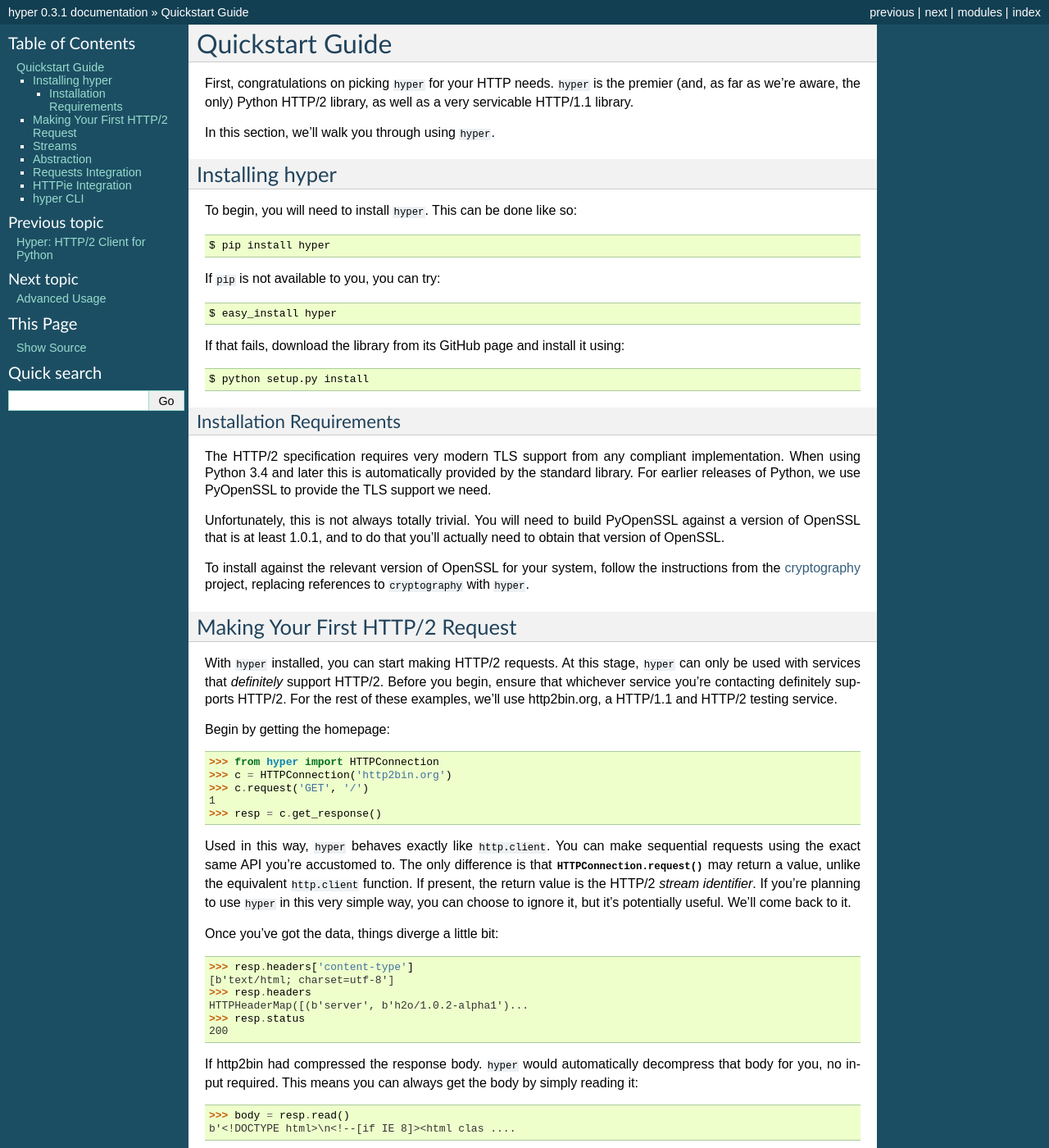
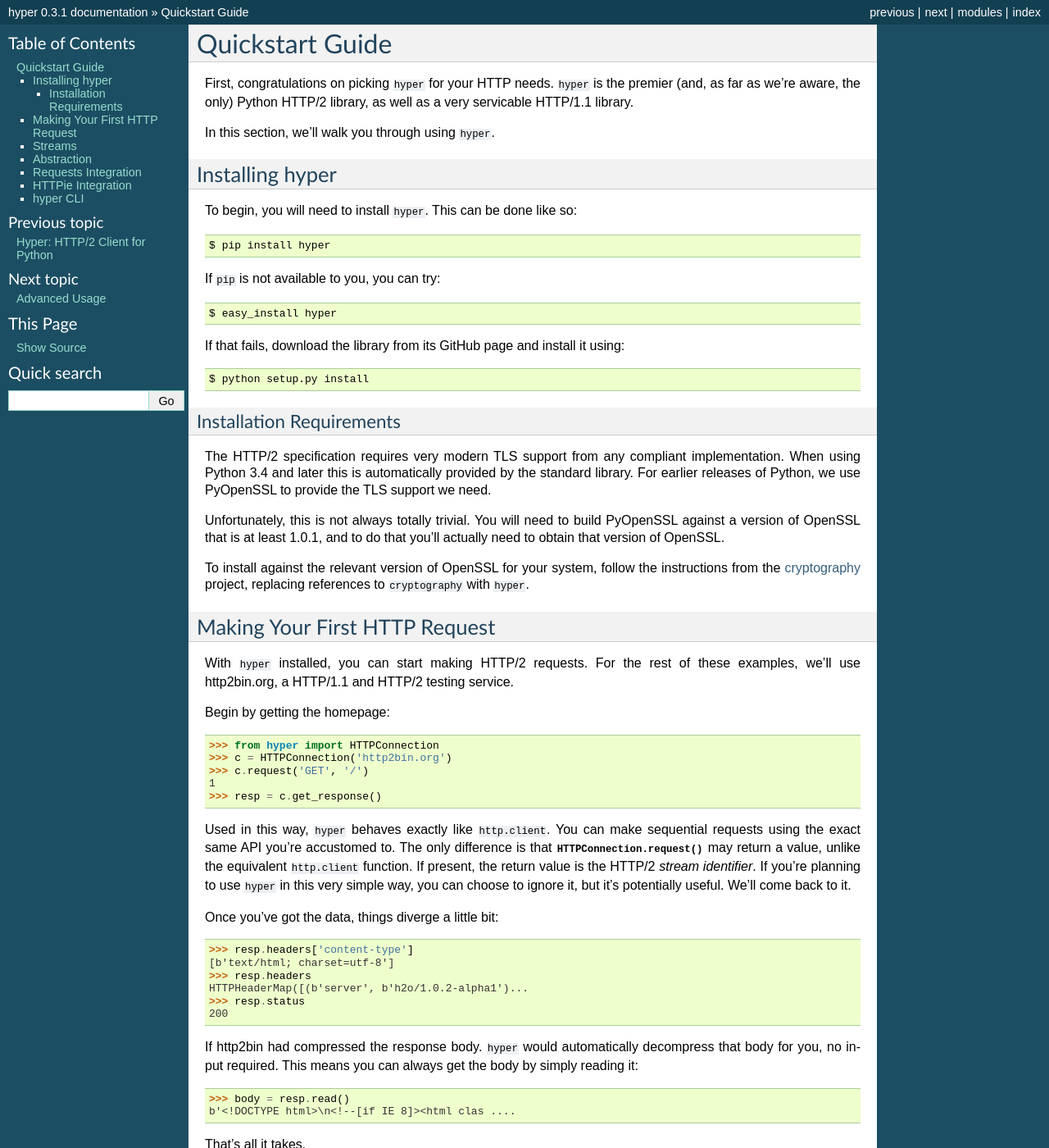
Before and after one commit to python-hyper/hyper, a Sphinx documentation site: the page built from docs/source/quickstart.rst, in a window 1280 px wide and 1400 px high. Shown: the whole window at 82% size. Built offline with Sphinx 7.4.7, drawn with Linux system fonts in a browser that asks for light colours.

Commit message:
Further abstraction docs fixes

```diff
--- a/docs/source/quickstart.rst
+++ b/docs/source/quickstart.rst
@@ -48,14 +48,11 @@
 
 .. _cryptography: https://cryptography.io/en/latest/installation/#installation
 
-Making Your First HTTP/2 Request
---------------------------------
+Making Your First HTTP Request
+------------------------------
 
-With ``hyper`` installed, you can start making HTTP/2 requests. At this
-stage, ``hyper`` can only be used with services that *definitely* support
-HTTP/2. Before you begin, ensure that whichever service you're contacting
-definitely supports HTTP/2. For the rest of these examples, we'll use
-http2bin.org, a HTTP/1.1 and HTTP/2 testing service.
+With ``hyper`` installed, you can start making HTTP/2 requests. For the rest of
+these examples, we'll use http2bin.org, a HTTP/1.1 and HTTP/2 testing service.
 
 Begin by getting the homepage::
 
```
